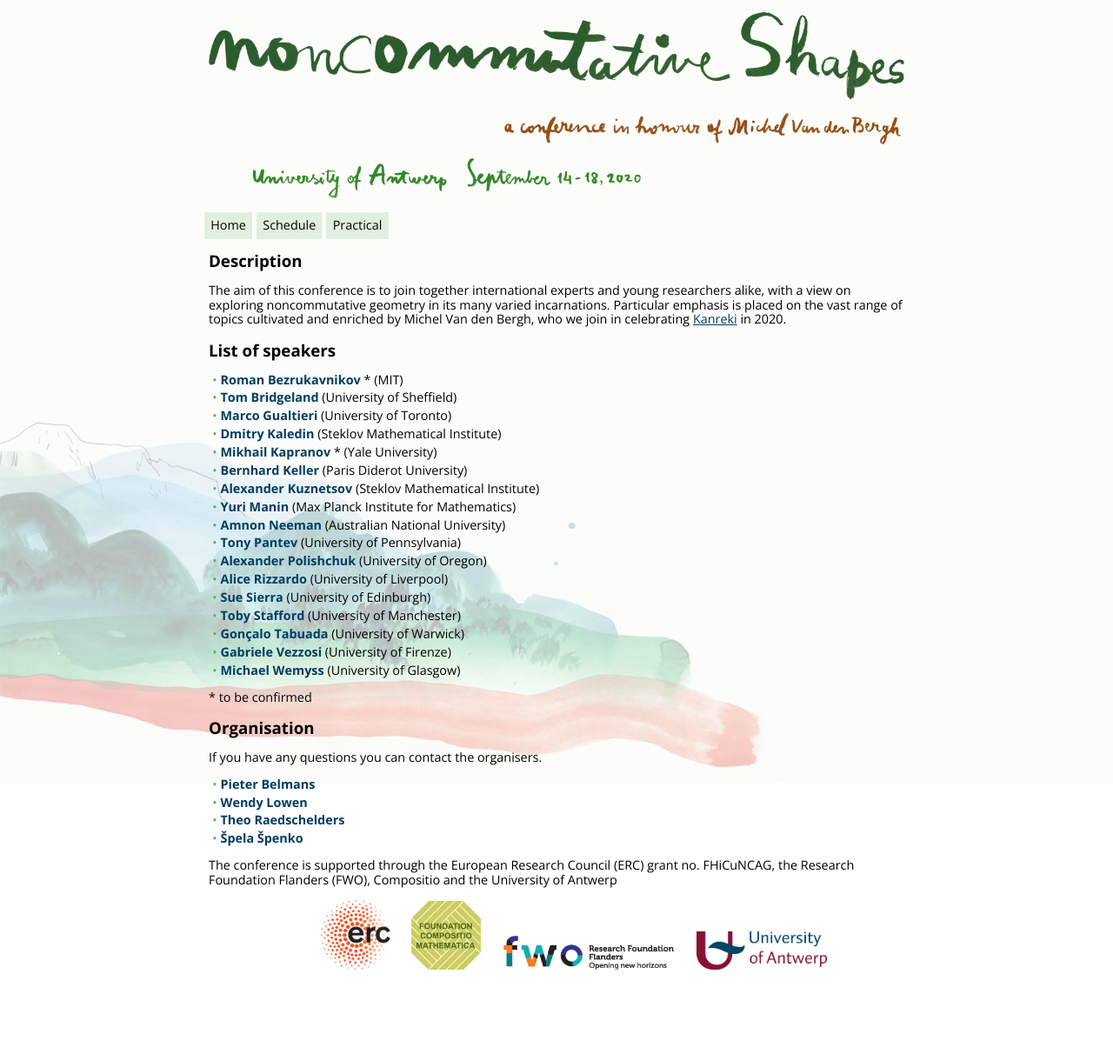
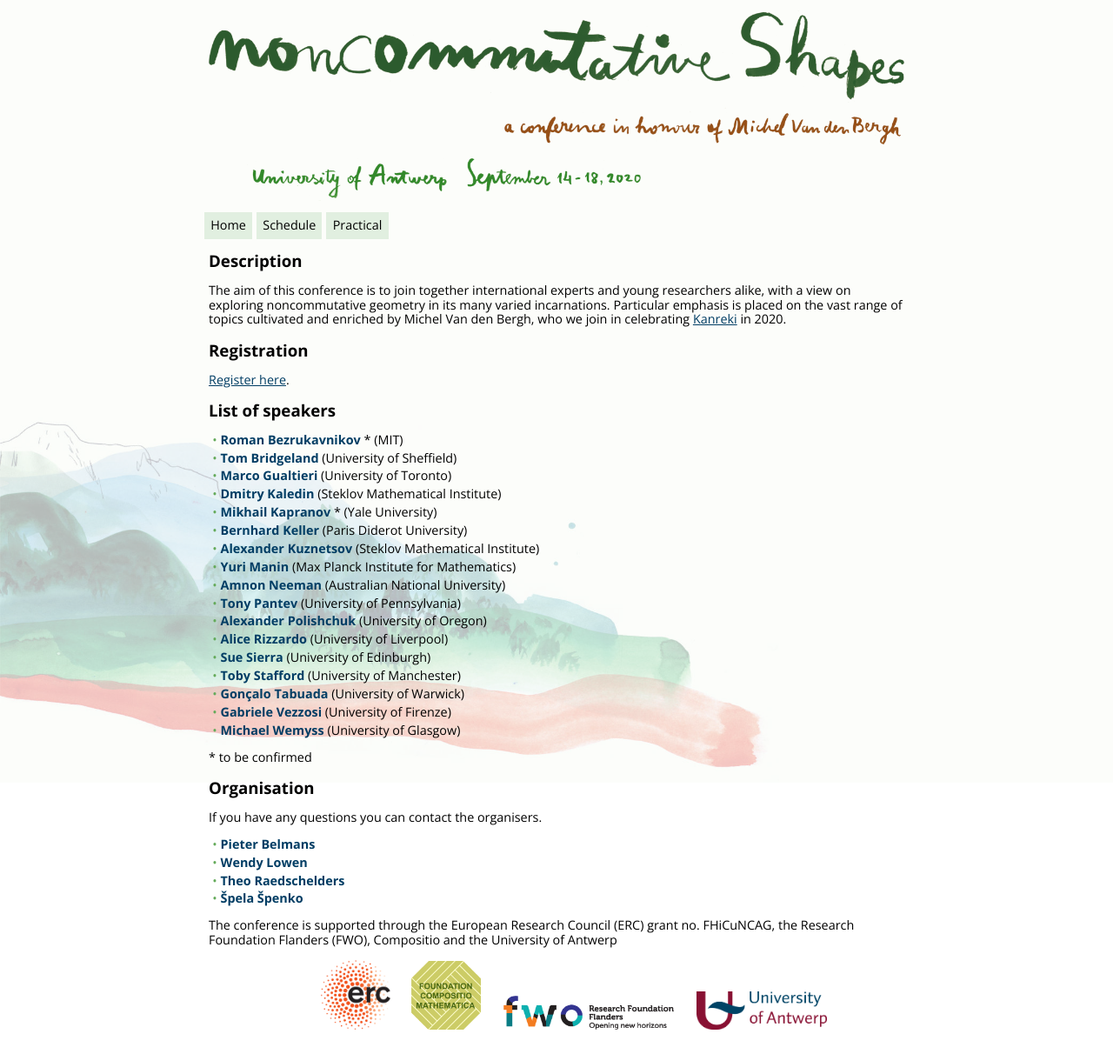
Before and after one commit to ncag-info/antwerp-2020, a Jekyll site: the page built from index.html, in a window 1280 px wide. Shown: the whole page at 87% size. Built offline with Jekyll 4.4.1, drawn with Linux system fonts in a browser that asks for light colours; nearby versions of some CDN libraries; library files that are not in the unit come from our copies; before the commit the page ends 1143 px from its top, so only the background shows below that.

Commit message:
Adding registration form

```diff
--- a/index.html
+++ b/index.html
@@ -4,6 +4,9 @@ layout: default
 
 <h2>Description</h2>
 <p>The aim of this conference is to join together international experts and young researchers alike, with a view on exploring noncommutative geometry in its many varied incarnations. Particular emphasis is placed on the vast range of topics cultivated and enriched by Michel Van den Bergh, who we join in celebrating <a href="https://en.wikipedia.org/wiki/Hwangap">Kanreki</a> in 2020.
+
+<h2>Registration</h2>
+<a href="https://docs.google.com/forms/d/e/1FAIpQLScRay1HpL03vvBUaFue_mmKTBVOIMKuQafGwGRdioPGFqccRQ/viewform?usp=sf_link">Register here</a>.
 
 <h2>List of speakers</h2>
 <ul class="names">
--- a/registration-invited.html
+++ /dev/null
@@ -1,5 +0,0 @@
----
-layout: default
----
-
-<iframe src="https://docs.google.com/forms/d/1CcLPNGtXl0KtC7pnha8f5CNsx-KChbeZr2JcXyBTLls/viewform?embedded=true" width="760" height="2000" frameborder="0" marginheight="0" marginwidth="0">Loading...</iframe>
--- a/registration.html
+++ /dev/null
@@ -1,5 +0,0 @@
----
-layout: default
----
-
-<iframe src="https://docs.google.com/forms/d/1x94dxpE9IHrnIrjVqs1B_zcmlU8j1_atDgVaoUHouLU/viewform?embedded=true" width="760" height="1300" frameborder="0" marginheight="0" marginwidth="0">Loading...</iframe>
```
